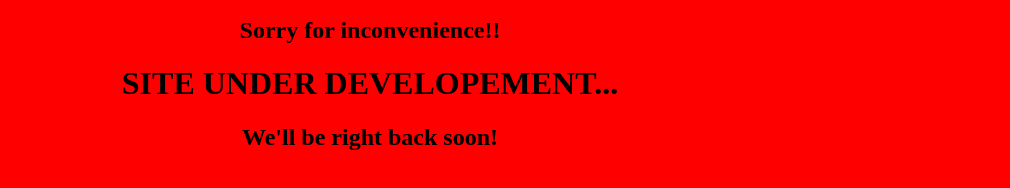
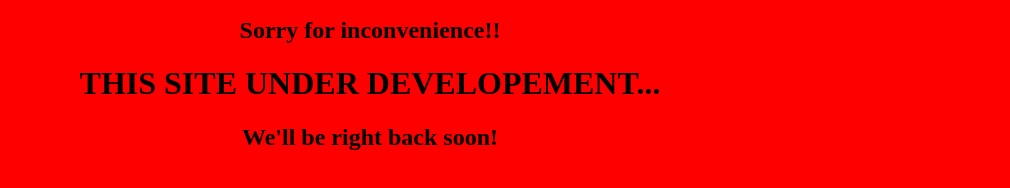
Before and after one commit to JahidFariz/JahidFariz.github.io, a plain HTML site: page index.html in a window 1280 px wide. Shown: the part 126-314 px from the top of the page, 270-1280 px from the left. Drawn offline with Linux system fonts and the light colour scheme.

Commit message:
Update index.html

```diff
--- a/index.html
+++ b/index.html
@@ -23,7 +23,7 @@
 		</h2>
 
 		<h1 align="center">
-			SITE UNDER DEVELOPEMENT...
+			THIS SITE UNDER DEVELOPEMENT...
 		</h1>
 
 		<h2 align="center">
```
